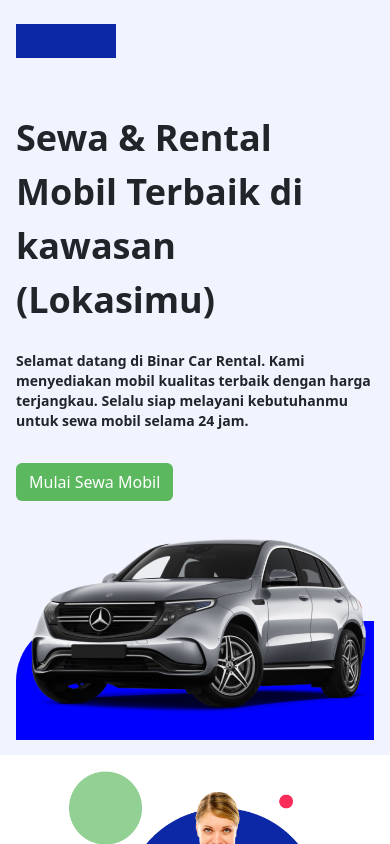
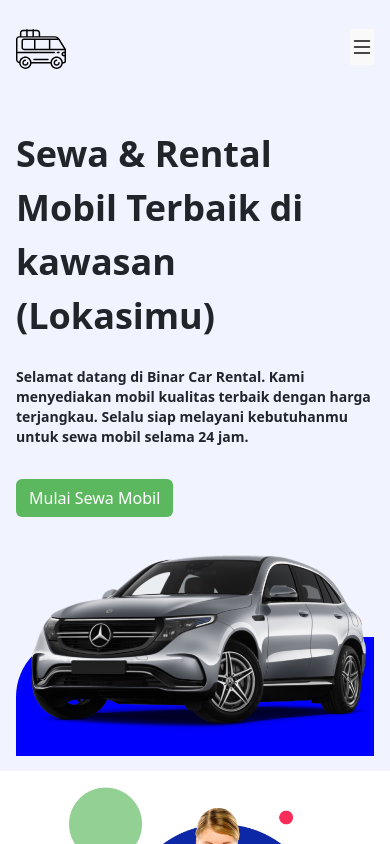
Before and after one commit to mirfanwebdev/F-FER230001028_14_IRF_CarRental_Gold, a React (Vite) app: page / in a window 390 px wide. Shown: the top 844 px of the page. Built offline with nearby package versions, Linux system fonts and the light colour scheme.

Commit message:
add hamburger menu

```diff
--- a/src/components/Footer/index.jsx
+++ b/src/components/Footer/index.jsx
@@ -1,4 +1,5 @@
 import './styles.css'
+import logo from '../../assets/minivan-logo.svg'
 
 function Footer() {
     return (
@@ -28,7 +29,7 @@ function Footer() {
             </div>
             <div className="copyright">
                 <p>Copyright Binar 2022</p>
-                <div className="logo-dummy"></div>
+                <img className='logo' src={logo} alt='logo' />
             </div>
         </div>
     )
--- /dev/null
+++ b/src/components/HamburgerMenu/index.jsx
@@ -0,0 +1,31 @@
+import './styles.css'
+
+function HamburgerMenu({ isDisplay, handleDisplay }) {
+    return (
+        <div>
+            {isDisplay ?
+                <div className='mobile'>
+                    <button onClick={handleDisplay} className='hamburger-menu'>
+                        <i className="bi bi-list"></i>
+                    </button>
+                </div> :
+                <div className='mobile mobile-menu'>
+                    <div>
+                        <p>BCR</p>
+                        <button onClick={handleDisplay} >
+                        <i className="bi bi-x-lg"></i>
+                        </button>
+                    </div>
+                    <div className='menu-list'>
+                        <a href='#our-services'>Our Services</a>
+                        <a href='#why-us'>Why Us</a>
+                        <a href='#testimony'>Testimonial</a>
+                        <a href='#faq'>FAQ</a>
+                    </div>
+                </div>
+            }
+        </div>
+    )
+}
+
+export default HamburgerMenu
--- /dev/null
+++ b/src/components/HamburgerMenu/styles.css
@@ -0,0 +1,66 @@
+.mobile {
+  display: none;
+}
+
+@media screen and (max-width: 576px) {
+  .mobile {
+    display: inline;
+    position: absolute;
+    top: 29px;
+    right: 16px;
+  }
+
+  .mobile button {
+    border: 0;
+  }
+
+  .mobile .bi {
+    color: #000;
+    font-size: 24px;
+  }
+
+  .mobile-menu {
+    display: flex;
+    flex-direction: column;
+    gap: 16px;
+    width: 50%;
+    height: 100%;
+    position: absolute;
+    top: 0;
+    right: 0;
+    z-index: 5;
+    background-color: white;
+    padding: 34px 24px 34px 16px;
+  }
+
+  .mobile-menu div:first-of-type {
+    display: flex;
+    justify-content: space-between;
+    align-items: center;
+  }
+
+  .mobile-menu .bi {
+    color: #000;
+    font-size: 20px;
+  }
+
+  .mobile-menu p {
+    margin: 0;
+  }
+
+  .mobile-menu button {
+    background-color: transparent;
+    border: none;
+  }
+
+  .mobile-menu .menu-list {
+    display: flex;
+    flex-direction: column;
+    gap: 16px;
+  }
+
+  .menu-list a {
+    color: #000;
+    text-decoration: none;
+  }
+}
--- a/src/components/Header/index.jsx
+++ b/src/components/Header/index.jsx
@@ -1,10 +1,11 @@
 import './style.css'
+import logo from '../../assets/minivan-logo.svg'
 
 function Header() {
     return(
         <div className='container-head'>
             <div>
-                <div className='logo-dummy'></div>
+                <img className='logo' src={logo} alt='logo' />
             </div>
             <div className='container-link'>
                 <a href='#our-services'>our services</a>
--- a/src/components/Header/style.css
+++ b/src/components/Header/style.css
@@ -4,10 +4,8 @@
   margin-right: 249px;
 }
 
-.logo-dummy {
-  width: 100px;
-  height: 34px;
-  background-color: #0d28a6;
+.logo {
+  width: 50px;
 }
 
 .container-link {
--- a/src/components/Hero/index.jsx
+++ b/src/components/Hero/index.jsx
@@ -2,11 +2,27 @@ import Header from '../Header'
 import carImage from '../../assets/image-car-mercedes.png'
 import { Link } from 'react-router-dom'
 import './style.css'
+import HamburgerMenu from '../HamburgerMenu'
+import { useState } from 'react'
 
 function Hero({isHidden}) {
+    const [isDisplay, setDisplay] = useState(true)
+
+    const handleDisplay = () => {
+        setDisplay(!isDisplay)
+    }
+
     return(
         <div className='container-section'>
-            <Header className='header'/>
+            <Header
+                className='header'
+                isDisplay={isDisplay}
+                handleDisplay={handleDisplay}
+            />
+            <HamburgerMenu
+                isDisplay={isDisplay}
+                handleDisplay={handleDisplay}
+            />
             {isHidden ? <div className='blank'></div> : <div className='container-hero'>
                 <div className='container-text'>
                     <h1>Sewa & Rental Mobil Terbaik di kawasan (Lokasimu)</h1>
@@ -20,7 +36,7 @@ function Hero({isHidden}) {
                     <div className='background'></div>
                 </div>
             </div> }
-            </div>
+        </div>
     )
 }
 
--- a/src/components/Testimonies/index.jsx
+++ b/src/components/Testimonies/index.jsx
@@ -37,8 +37,8 @@ function Testimonies() {
             ))}
           </div>
           <div className='container-button-arrow'>
-            <button>left</button>
-            <button>right</button>
+            <button><i className="bi bi-arrow-left-circle-fill"></i></button>
+            <button><i className="bi bi-arrow-right-circle-fill"></i></button>
           </div>
         </div>
     )
--- a/src/components/Testimonies/style.css
+++ b/src/components/Testimonies/style.css
@@ -38,6 +38,15 @@
   justify-content: center;
 }
 
+.container-button-arrow button {
+  border: 0;
+}
+
+.container-button-arrow button .bi {
+  color: green;
+  font-size: 32px;
+}
+
 @media screen and (max-width: 576px) {
   .container-testimony-section {
     padding-top: 60px;
--- a/src/components/WhyUsCard/index.jsx
+++ b/src/components/WhyUsCard/index.jsx
@@ -31,7 +31,7 @@ function WhyUsCard() {
                 {cardList.map((list) => (
                     <div className='card-why' key={list.id}>
                         <div>
-                        <i class={list.icon}></i>
+                        <i className={list.icon}></i>
                         </div>
                         <p>{list.title}</p>
                         <p>{list.desc}</p>
--- a/src/components/WhyUsCard/style.css
+++ b/src/components/WhyUsCard/style.css
@@ -28,6 +28,18 @@
   line-height: 1.75;
 }
 
+.card-why:nth-of-type(2) div {
+  background: #fa2c5a;
+}
+
+.card-why:nth-of-type(3) div {
+  background: #0d28a6;
+}
+
+.card-why:nth-of-type(4) div {
+  background: #5cb85f;
+}
+
 .bi {
   color: white;
 }
```
Also changed, not shown: src/assets/minivan-logo.svg (added).
